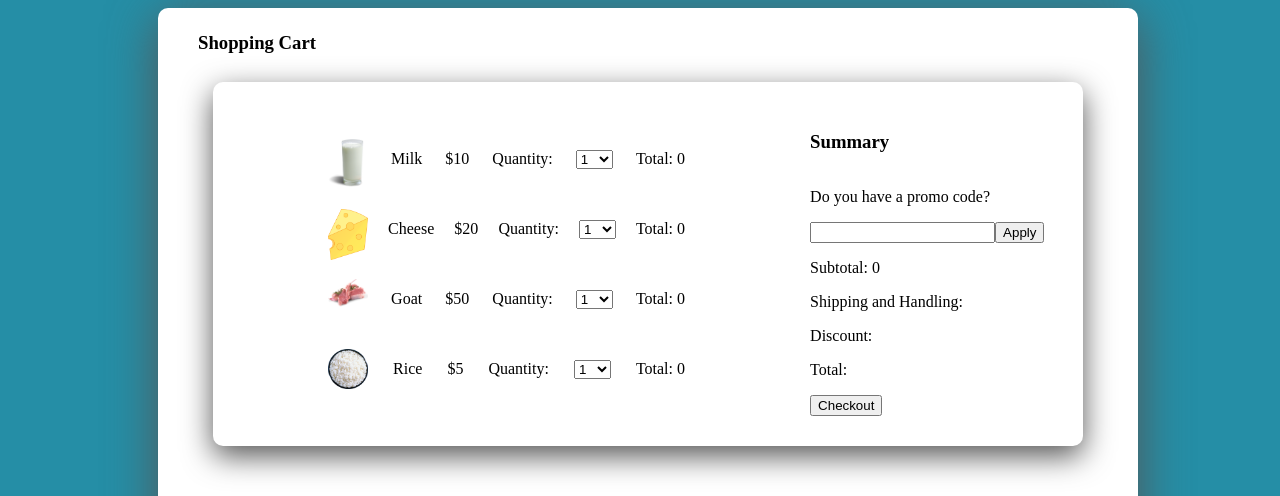
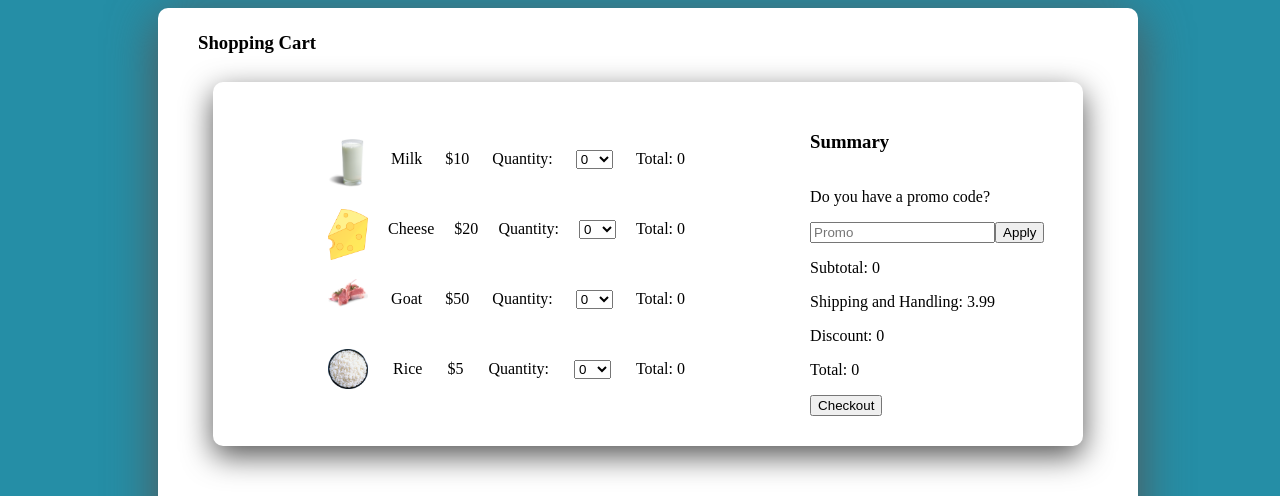
Before and after one commit to JOmega12/code-commerce2, a React (Create React App) app: page / in a window 1280 px wide. Shown: the top 496 px of the page. Built offline with nearby package versions, Linux system fonts and the light colour scheme.

Commit message:
fixed input onchange

```diff
--- a/src/components/Checkout/Checkout.jsx
+++ b/src/components/Checkout/Checkout.jsx
@@ -1,9 +1,9 @@
 import React from 'react';
 import CustomerCart from './customercart/CustomerCart';
 // import PaymentInfo from './paymentInfo/PaymentInfo';
-// import ShippingInfo from './shippingInfo/ShippingInfo';
+import ShippingInfo from './shippingInfo/ShippingInfo';
 import './checkout.css';
-import { shoppingItems } from '../constants/constants';
+import { shoppingItems, discountVal } from '../constants/constants';
 
 class Checkout extends React.Component {
    constructor(props){
@@ -12,38 +12,66 @@ class Checkout extends React.Component {
          shoppingItems: shoppingItems,
          subTotal: 0,
          checkoutDisabled: false,
-         shipPlusHandle: 3.00,
+         shipPlusHandle: 3.99 ,
+         discountValueInput: '',
          discount: 0,
+         finalTotal: 0,
+         nextShippingStep: false,
       }
    }
 
    //onChange function
    handleInputData = (e) => {
-      this.setState((prevState) => ({
-         user: {
-            ...prevState.user,
-            [e.target.name]: e.target.value,
-         }
-      }))
+      this.setState({
+         [e.target.name] : e.target.value
+      })
    }
 
    updateTotalPrice = (index, e) =>{
+      let preDiscount = 0;
       const shoppingStuff = [...this.state.shoppingItems];
       shoppingItems[index].totalPrice = shoppingItems[index].price * e.target.value;
-      this.setState({shoppingItems: shoppingStuff, subTotal: shoppingStuff.reduce((acc, item) => acc + item.totalPrice, 0)});
+
+      let preTotal = shoppingStuff.reduce((acc, item) => acc + item.totalPrice, 0);
+
+      this.setState({
+         shoppingItems: shoppingStuff,
+         subTotal: preTotal,
+         discount: preDiscount,
+         finalTotal: preTotal,
+      });
    }
 
-   handleSummary = () => {
+   handleDiscountButton = () => {
+
       let subTotal = this.state.subTotal;
       let sH = this.state.shipPlusHandle;
-      //this one needs an in else and another separate onchange event on the input for discount for this to be applied
-      let discount = this.state.discount;
+      let discountValWord = this.state.discountValueInput;
+      let discount = 0;
+      let semiTotal = subTotal + sH;
+      let totalTotal = 0;
 
-      //then add total amount here
+      const discountValue = discountVal.find(item => {
+         return item.word === discountValWord
+      })
+
+      if(discountValue){
+         totalTotal += (semiTotal * discountValue.number) + semiTotal;
+         discount += discountValue.number * 100;
+         this.setState({
+            finalTotal: totalTotal.toFixed(2),
+            discount: discount.toFixed(2)
+         })
+      } else {
+         this.setState({
+            finalTotal: totalTotal.toFixed(2),
+            discount: discount.toFixed(2)
+         })
+      }
    }
 
    handleCheckout = () => {
-      if(this.state.shoppingItems.length > 0){
+      if(this.state.finalTotal > 0){
          this.setState({checkoutDisabled: true});
       }
    }
@@ -56,17 +84,31 @@ class Checkout extends React.Component {
       return (
          // <div>checkout</div>
             <div>
+               {this.state.checkoutDisabled ?(
+               <ShippingInfo /> ):
                <CustomerCart
                shoppingItemsProps ={this.state.shoppingItems}
                subTotalAmountItemsProps = {this.state.subTotal}
                checkoutDisabledProps = {this.state.checkoutDisabled}
+               shippingAndHandleProps = {this.state.shipPlusHandle}
+               discountValueProps = {this.state.discountValueInput}
+               discountNumberProps = {this.state.discount}
+               finalTotalProps = {this.state.finalTotal}
+
+
+               handleInputData = {this.handleInputData}
                updateTotalPriceProps={this.updateTotalPrice}
+               discountButtonProps ={this.handleDiscountButton}
+
+
+
+               handleCheckoutProp = {this.handleCheckout}
                />
+               }
             </div>
       )
    }
 }
-
 
 // have a main screen, where the checkout (check)
 //write out the html for the product where in the quantity, you will have an increment dropdown with price
--- a/src/components/Checkout/customercart/CustomerCart.jsx
+++ b/src/components/Checkout/customercart/CustomerCart.jsx
@@ -12,15 +12,27 @@ class CustomerCart extends React.Component {
       }
    }
 
+   handleDiscount = (e) => {
+      e.preventDefault(e);
+      this.props.discountButtonProps();
+   }
+
+   handleCheckout = (e) => {
+      e.preventDefault(e);
+      this.props.handleCheckoutProp();
+   }
+
 
    render() {
-      //make the item numbers specific per item in the data array then increment them
+
+      const {handleInputData} = this.props;
+
 
       return(
          // <div>hi</div>
          <div className="mainCustomerForm">
             <h3>Shopping Cart</h3>
-            <div className="items-container">
+            <form className="items-container">
                <div className="item-cart">
                      {this.props.shoppingItemsProps.map(item => (
                         <div className="mini-container-items">
@@ -36,7 +48,7 @@ class CustomerCart extends React.Component {
                            onChange={(e)=> this.props.updateTotalPriceProps(this.props.shoppingItemsProps.indexOf(item), e)}
                            >
                                Quantity:
-                           {[...Array(10).keys()].map( (_ , index) => (<option value={index+1}>{index + 1}</option>))}
+                           {[...Array(11).keys()].map( (_ , index) => (<option value={index}>{index}</option>))}
                            </select>
 
 
@@ -49,27 +61,46 @@ class CustomerCart extends React.Component {
                   <div className="promo-container">
                      <p>Do you have a promo code?</p>
                      <div className="promo-button">
-                        <input type="text" />
-                        <button>Apply</button>
+
+                        <input
+                        autoComplete = 'off'
+                        placeholder="Promo"
+                        name='discountValueInput'
+                        type="text"
+                        onChange={handleInputData}
+                        />
+
+                        <button
+                        onClick={(e) => this.handleDiscount(e)}
+                        >Apply
+                        </button>
+
+
                      </div>
                      <div className="total-price">
                         <p>Subtotal: {this.props.subTotalAmountItemsProps}</p>
-                        <p>Shipping and Handling: </p>
-                        <p>Discount: </p>
-                        <p>Total:
+                        <p>Shipping and Handling: {this.props.shippingAndHandleProps}</p>
+                        <p>Discount: {this.props.discountNumberProps}</p>
+                        <p>Total: {this.props.finalTotalProps}
                         </p>
                      </div>
                      <div>
                         <button
                         disabled={this.props.checkoutDisabledProps}
-                        >Checkout</button>
+                        onClick={(e)=> this.handleCheckout(e)}
+                        >Checkout
+                        </button>
                      </div>
                   </div>
                </div>
-            </div>
+            </form>
          </div>
       )
    }
 }
 
+
+//currently writing the button for onclick when being disabled for the checkout button
+// the next one will be validating the discount button
+//then moving on to be shipping information
 export default CustomerCart;
--- a/src/components/Checkout/customercart/customerCart.css
+++ b/src/components/Checkout/customercart/customerCart.css
@@ -12,6 +12,7 @@
 
 .items-container{
    display: flex;
+   flex-direction: row;
    justify-content: space-evenly;
    align-items: center;
    /* border: brown 2px solid; */
--- a/src/components/Checkout/shippingInfo/ShippingInfo.jsx
+++ b/src/components/Checkout/shippingInfo/ShippingInfo.jsx
@@ -4,6 +4,11 @@ import React from "react";
 
 class ShippingInfo extends React.Component {
 
+   render() {
+      return (
+         <div> this is shipping info</div>
+      )
+   }
 }
 
 export default ShippingInfo;
--- a/src/components/constants/constants.js
+++ b/src/components/constants/constants.js
@@ -29,6 +29,6 @@ export const shoppingItems = [
 ]
 
 export const discountVal = [
-   {ten: 0.10},
-   {twenty: 0.20},
+   {number: 0.10, word: 'ten'},
+   {number: 0.20, word: 'twenty'},
 ]
```
